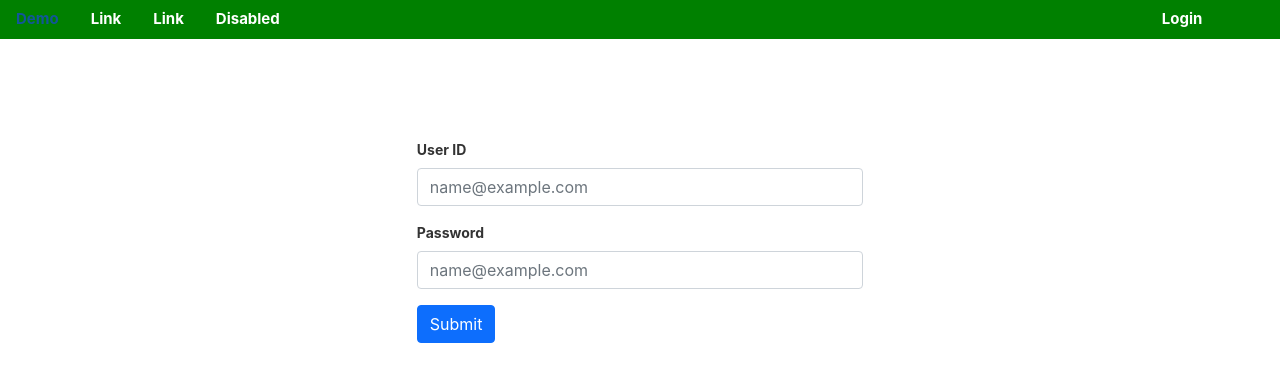
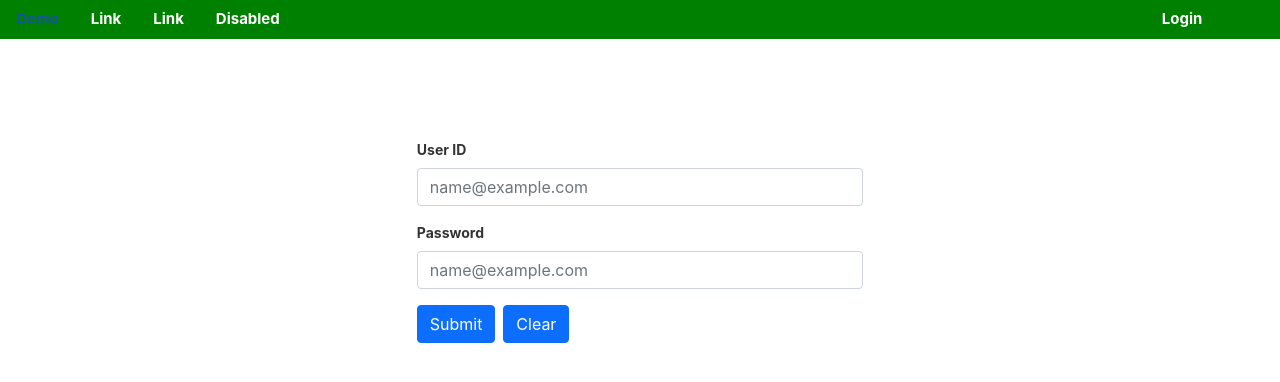
Before and after one commit to rockdworld/Demo-Project, an Angular app: page /login in a window 1280 px wide. Shown: the top 382 px of the page. Built offline with nearby package versions, Linux system fonts and the light colour scheme.

Commit message:
Removed cancel button

```diff
--- a/src/app/login/login.component.html
+++ b/src/app/login/login.component.html
@@ -11,6 +11,7 @@
   <div class="mb-3">
     <button class="btn btn-primary">Submit</button>&nbsp;
     <!-- <button class="btn btn-primary">Cancel</button> -->
+    <button class="btn btn-primary">Clear</button>
   </div>
 
 </div>
```
